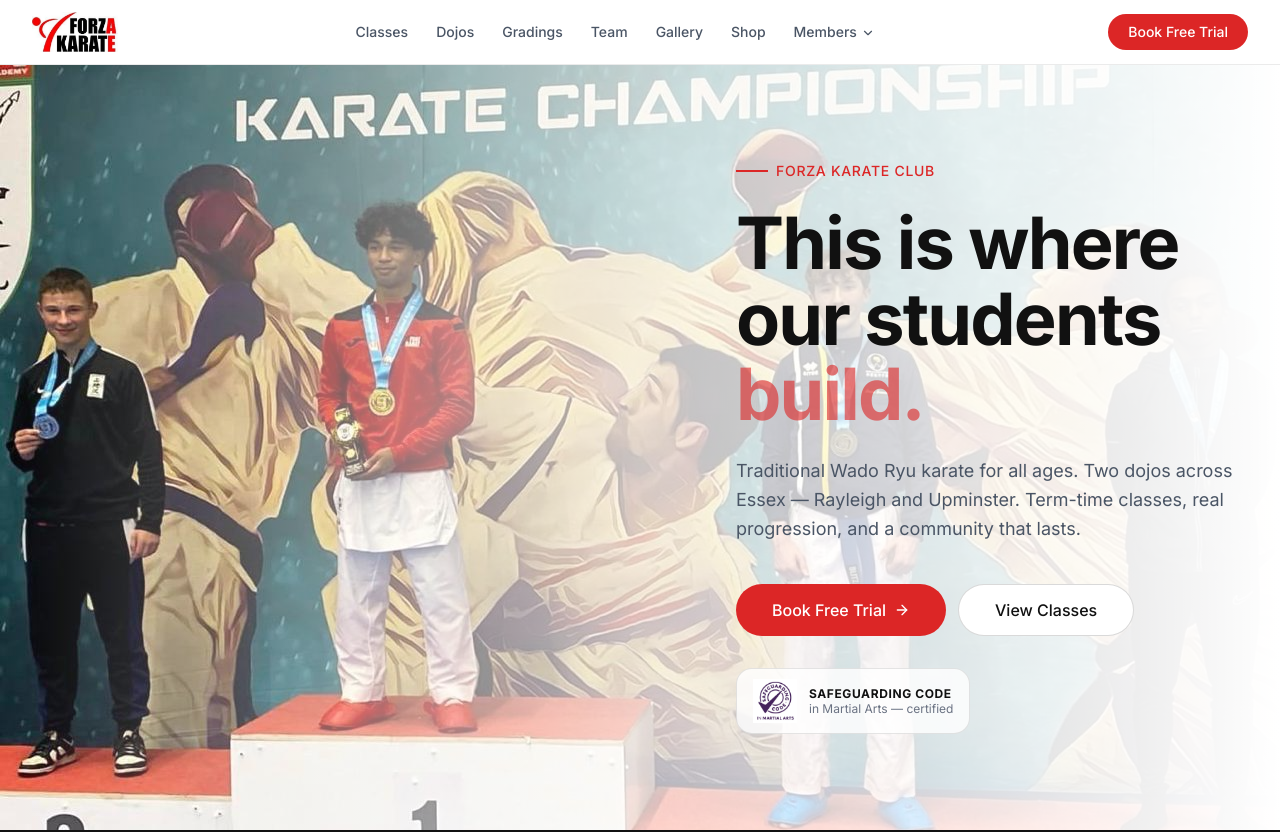
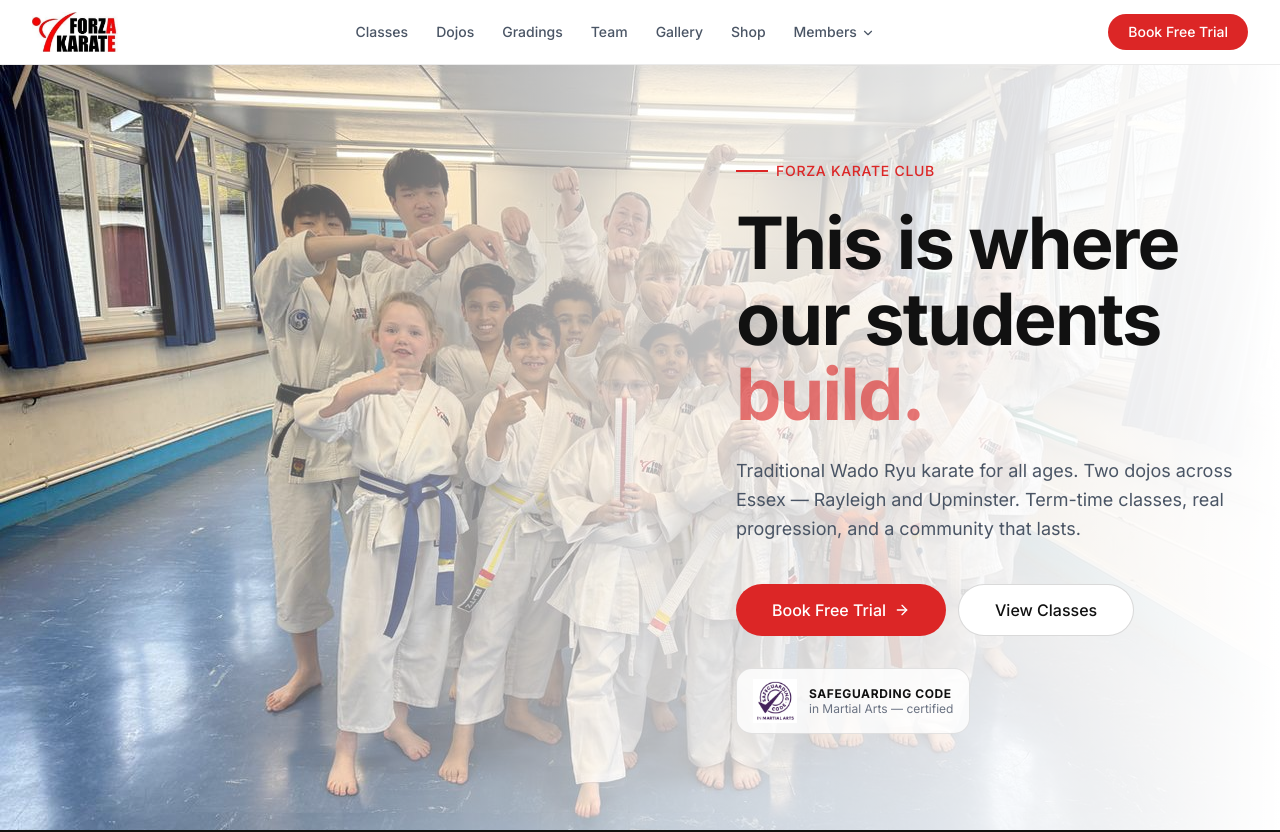
Before and after one commit to anthonieveritt-afk/forza-karate-website, a Next.js app: page / in a window 1280 px wide. Shown: the top 832 px of the page. Built offline with nearby package versions, Linux system fonts and the light colour scheme.

Commit message:
Hero: add hall photo (hero4) cropped to focus on people at 50% 35%

```diff
--- a/components/sections/Hero.tsx
+++ b/components/sections/Hero.tsx
@@ -11,6 +11,7 @@ const photos = [
   { src: '/hero.webp',  alt: 'Forza Karate Club members',          position: '50% 25%' },
   { src: '/hero2.webp', alt: 'Forza Karate Club competition squad', position: '50% 20%' },
   { src: '/hero3.jpg',  alt: 'Forza Karate Club podium',           position: '50% 25%' },
+  { src: '/hero4.jpg',  alt: 'Forza Karate Club training hall',     position: '50% 35%' },
 ]
 
 export default function Hero() {
```
Also changed, not shown: public/hero4.jpg (added).
